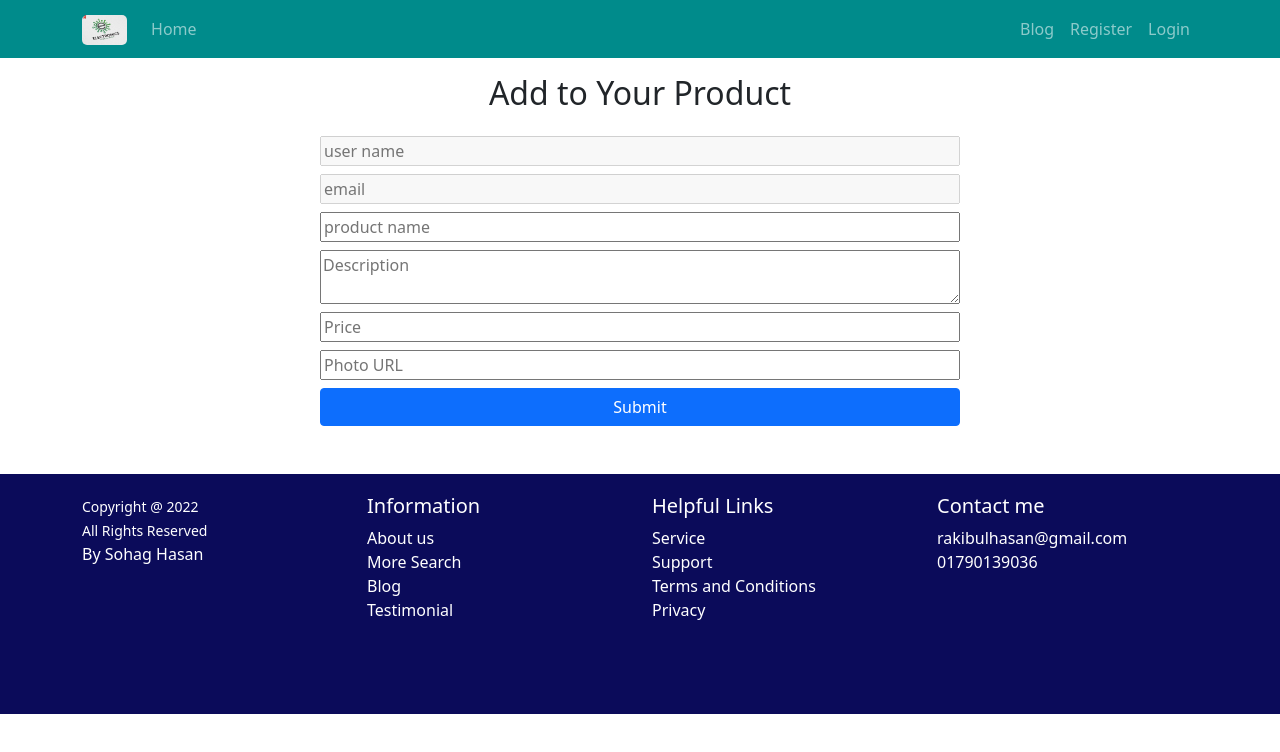
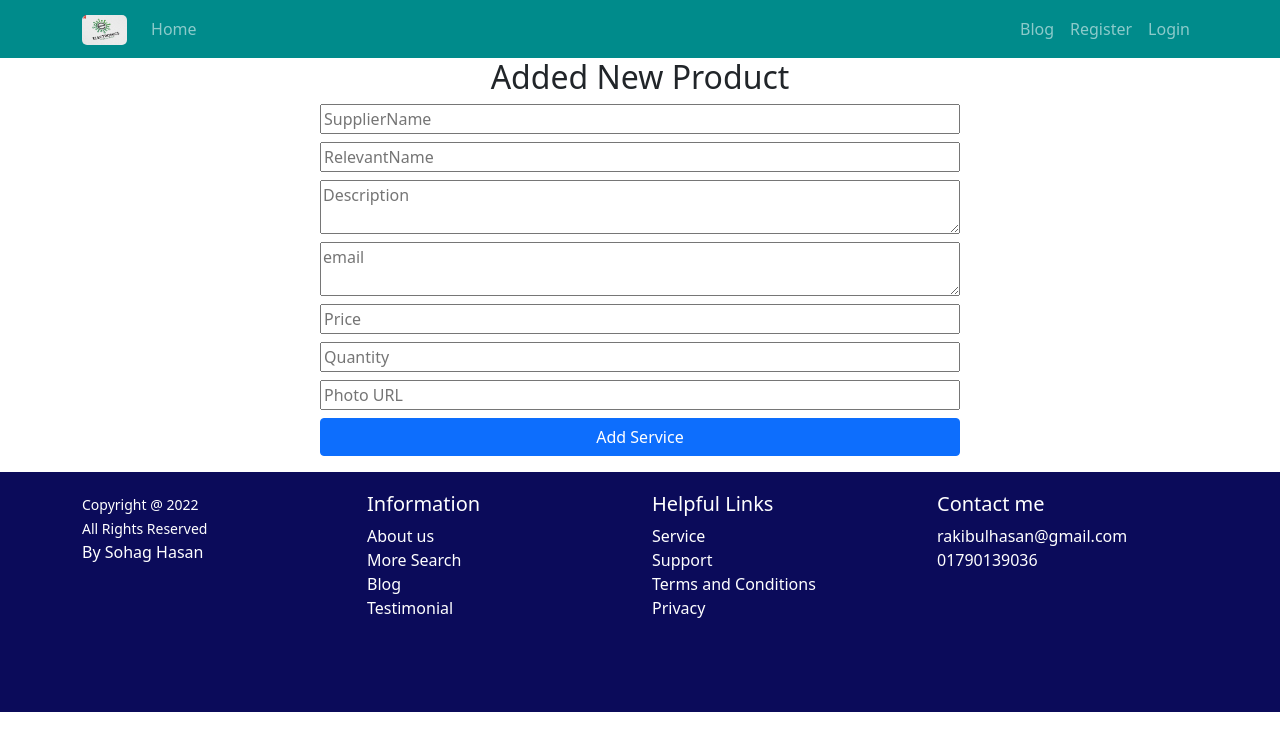
Before and after one commit to Rakibulhasan70/wareHouse-client-site, a React (Create React App) app: page /add in a window 1280 px wide. Shown: the top 752 px of the page. Built offline with nearby package versions, Linux system fonts and the light colour scheme; no server answers.

Commit message:
my item is done

```diff
--- a/src/components/Add/Add.js
+++ b/src/components/Add/Add.js
@@ -1,65 +1,102 @@
 
+import axios from 'axios';
 import React from 'react';
 import { useAuthState } from 'react-firebase-hooks/auth';
 import { useForm } from 'react-hook-form';
+import { useNavigate } from 'react-router-dom';
 import auth from '../../firebase.init';
 
 
 const Add = () => {
     const [user] = useAuthState(auth)
     console.log(user);
+    const navigate = useNavigate()
 
-    const { register, handleSubmit } = useForm();
-    const onSubmit = data => {
-        console.log(data)
-        const url = `http://localhost:5000/product`
-        fetch(url, {
-            method: "POST",
-            headers: {
-                'content-type': 'application/json '
-            },
-            body: JSON.stringify(data)
-        })
-            .then(res => res.json())
-            .then(result => {
-                console.log(result)
-                alert('user added successfully!!')
-            });
+    // const { register, handleSubmit } = useForm();
+    // const onSubmit = data => {
+    //     console.log(data)
+    //     const url = `http://localhost:5000/product`
+    //     fetch(url, {
+    //         method: "POST",
+    //         headers: {
+    //             'content-type': 'application/json '
+    //         },
+    //         body: JSON.stringify(data)
+    //     })
+    //         .then(res => res.json())
+    //         .then(result => {
+    //             console.log(result)
+    //             alert('user added successfully!!')
+    //         });
 
-    };
+    // };
+
+    const email = user?.email
+    const handleAddItem = async (e) => {
+        e.preventDefault()
+        const supplierName = e.target.supplierName.value;
+        const relevantName = e.target.relevantName.value;
+        const price = e.target.price.value;
+        const description = e.target.description.value;
+        const quantity = e.target.quantity.value;
+        const picture = e.target.picture.value;
+        const product = {
+            supplierName,
+            relevantName,
+            price,
+            description,
+            quantity,
+            picture,
+        }
+        console.log(product);
+        const newProduct = {
+            ...product, email: email
+        }
+
+
+        // const handlePlaceOrder = event => {
+        //     event.preventDefault();
+        //     const order = {
+        //         email: user.email,
+        //         // service: service.name,
+        //         // serviceId: serviceId,
+        //         price: event.target.price.value,
+        //         phone: event.target.phone.value,
+        //         price:event.target.price.value,
+        //     }
+        await axios.post('http://localhost:5000/addItem', newProduct)
+            // .then(response => {
+            //     // console.log(response);
+            //     const { data } = response;
+            //     if (data.insertedId) {
+            //         alert('Your order is booked!!!');
+            //         // event.target.reset();
+            //     }
+            // })
+            .then(function (res) {
+                if (res?.data?.insertedId) {
+                    navigate('/myitems')
+                }
+            })
+    }
 
 
 
     return (
         <div className='w-50 mx-auto'>
-            {/* <form>
-                <input type="text" name='name' placeholder='name' />
-                <input type="email" name="email" id="" placeholder='Email' />
-                <input type="text" name='productName' placeholder='Product Name' />
-                <input type="number" name="price" id="" placeholder='Price' />
-                <input type="text" name='description' placeholder='Description' />
-                <input type="number" name="quantity" id="" placeholder='Quantity ' />
-                <input type="image url" name='image' placeholder='Image' />
-            </form> */}
+            <h2 className='text-center'>Added New Product</h2>
+            <form className='d-flex flex-column' onSubmit={handleAddItem}>
+                <input className='mb-2' placeholder='SupplierName' type="text" name="supplierName" />
+                <input className='mb-2' placeholder='RelevantName' type="text" name="relevantName" />
+                <textarea className='mb-2' placeholder='Description' type="text" name="description" />
+                <textarea className='mb-2' placeholder='email' type="email" value={user?.email} />
+                <input className='mb-2' placeholder='Price' type="number" name="price" />
+                <input className='mb-2' placeholder='Quantity' type="quantity" name='quantity' />
+                <input className='mb-2' placeholder='Photo URL' type="img" name="picture" />
+                <input type="submit" value="Add Service" className='btn btn-primary mb-3' />
+            </form>
 
 
-            <h2 className='text-center mt-3 mb-4'>Add to Your Product</h2>
-            <form className='d-flex flex-column' onSubmit={handleSubmit(onSubmit)}>
-
-                <input className='mb-2' {...register("name")} placeholder="user name" value={user?.displayName} disabled />
-
-                <input  {...register("email")} type="email" name="email" placeholder='email' value={user?.email} disabled />
-
-                <input className='mt-2' type="text" placeholder="product name" />
-
-                <textarea className='mb-2 mt-2' {...register("description")} placeholder="Description" />
-
-                <input className='mb-2 ' type="number" {...register("number",)} placeholder="Price" />
-
-                <input className='mb-2 ' placeholder='Photo URL' type="text" {...register("img")} />
-
-                <input className='mb-5 btn btn-primary' type="submit" />
-            </form>
         </div>
     );
 };
--- a/src/components/MyItems/MyItems.js
+++ b/src/components/MyItems/MyItems.js
@@ -1,26 +1,35 @@
-// import axios from 'axios';
-// import React, { useEffect, useState } from 'react';
-// import { useAuthState } from 'react-firebase-hooks/auth';
-// import auth from '../../firebase.init';
+import axios from 'axios';
+import React, { useEffect, useState } from 'react';
+import { useAuthState } from 'react-firebase-hooks/auth';
+import auth from '../../firebase.init';
 
-// const MyItems = () => {
-//     const [user] = useAuthState(auth)
-//     const [products, setproducts] = useState([])
-//     useEffect(() => {
-//         const getProducts = async () => {
-//             const email = user.email;
-//             const url = `http://localhost:5000/product?email=${email}`
-//             const { data } = await axios.get(url);
-//             setproducts(data)
-//         }
-//         getProducts()
+const MyItems = () => {
+    const [user] = useAuthState(auth)
+    const email = user?.email
 
-//     }, [user])
-//     return (
-//         <div>
-//             <h2>MyItems:{products.length}</h2>
-//         </div>
-//     );
-// };
+    const [products, setProduct] = useState([])
+    console.log(products);
+    useEffect(() => {
 
-// export default MyItems;
+        const run = async () => {
+            // const url =`http://localhost:5000/order?email=${email}`
+            // const {data}=await axios.get(url)
+
+            // setProduct(data)
+            await axios
+                .get(`http://localhost:5000/myItem/${email}`)
+                .then(function (res) {
+                    setProduct(res.data)
+                })
+
+        }
+        run()
+    }, [email])
+    return (
+        <div>
+            <h2>{products.length}</h2>
+        </div>
+    );
+};
+
+export default MyItems;
```
